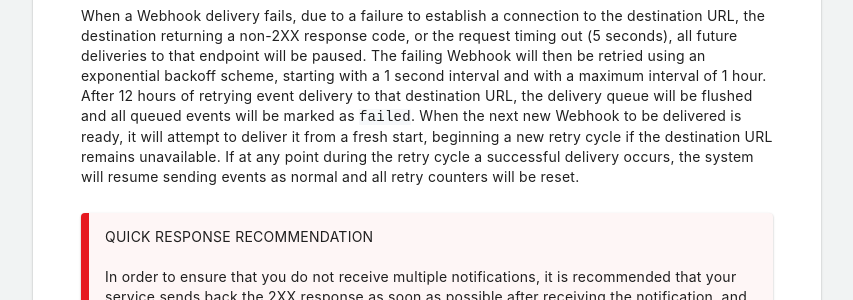
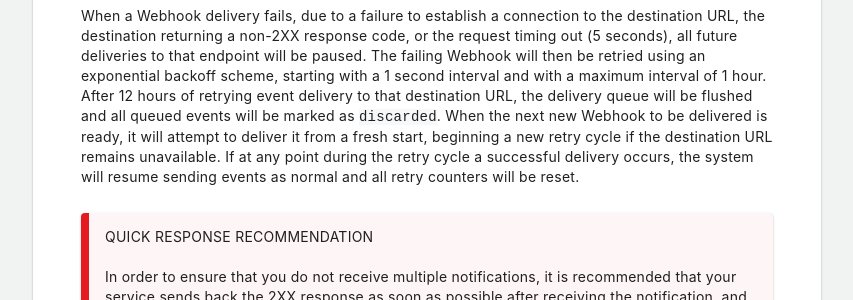
Before and after one commit to procore/documentation, a Jekyll site: the page built from webhooks/webhooks.md, in a window 1280 px wide and 900 px high, scrolled down 4299 px. Shown: the part 227-527 px from the top of the window, without its empty margins (411-1264 px from the left). Built offline with Jekyll 4.4.1, drawn with Linux system fonts in a browser that asks for light colours; comment, search, counter and statistics services are not loaded.

Commit message:
AGX-2496/Webhooks-Documentation
Adding possibility of `outcome` returning `discarded`. Also, changing the wording to show that flushed queue show as outcome `discarded` and not `failed` anymore.

```diff
--- a/webhooks/webhooks.md
+++ b/webhooks/webhooks.md
@@ -136,7 +136,7 @@ One approach to handling this scenario is to log each processed event, and then
 
 When a Webhook delivery fails, due to a failure to establish a connection to the destination URL, the destination returning a non-2XX response code, or the request timing out (5 seconds), all future deliveries to that endpoint will be paused.
 The failing Webhook will then be retried using an exponential backoff scheme, starting with a 1 second interval and with a maximum interval of 1 hour.
-After 12 hours of retrying event delivery to that destination URL, the delivery queue will be flushed and all queued events will be marked as `failed`.
+After 12 hours of retrying event delivery to that destination URL, the delivery queue will be flushed and all queued events will be marked as `discarded`.
 When the next new Webhook to be delivered is ready, it will attempt to deliver it from a fresh start, beginning a new retry cycle if the destination URL remains unavailable.
 If at any point during the retry cycle a successful delivery occurs, the system will resume sending events as normal and all retry counters will be reset.
 
```
Also changed, not shown: webhooks/webhooks_api.md (+1 -1 lines).
